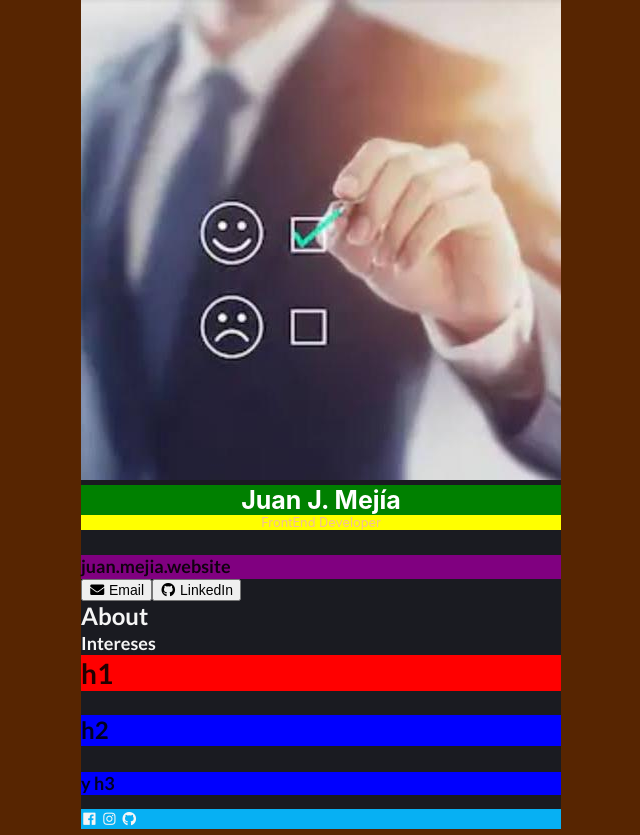
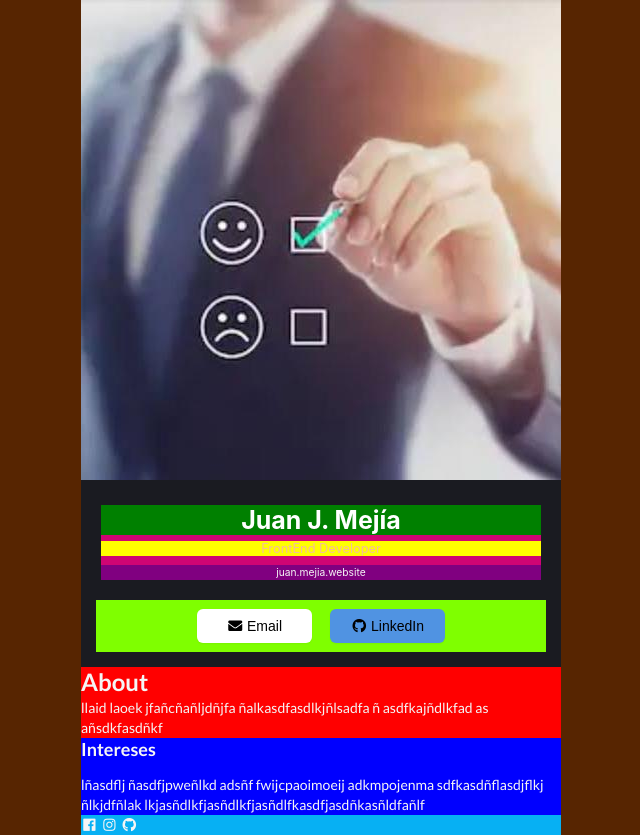
Before and after one commit to imevasoldi/Digital-card, a React (Vite) app: page / in a window 1280 px wide. Shown: the whole page, without its empty margins (319-959 px from the left). Built offline with nearby package versions, Linux system fonts and the light colour scheme.

Commit message:
buttons styling

```diff
--- a/src/App.css
+++ b/src/App.css
@@ -19,7 +19,7 @@ background-repeat: no-repeat;
   /* flex-direction:column; */
   /* justify-content: center; */
   /* align-items: center; */
-  /* width: 480px; */
+  width: 480px;
   /* justify-content: center; */
   /* align-items: center; */
 }
@@ -30,13 +30,10 @@ img {
   /* padding: 10px; */
 }
 
-.main--content{
-width: 317px;
-height: 399px;
-left: 116px;
-top: 361px;
-
-background: #1A1B21;
+.info--content{
+  text-align: center;
+  background: #cf0574;
+  margin: 20px;
 }
 .info--title{
 font-family: 'Inter';
@@ -44,14 +41,14 @@ font-style: normal;
 font-weight: 700;
 font-size: 25px;
 line-height: 30px;
-text-align: center;
+/* text-align: center; */
 
 color: #FFFFFF;
-background: green;
 margin: 0;
 /* margin-top: 100px; */
 /* padding: 10%; */
 /* margin-bottom: 100%; */
+background: green;
 }
 .info--subtitle{
   font-family: 'Inter';
@@ -59,9 +56,52 @@ margin: 0;
   font-weight: 400;
   font-size: 12.8px;
   line-height: 15px;
-  text-align: center;
+  /* margin: 0; */
+  /* text-align: center; */
+  margin-top: 6px;
+  margin-bottom: 9px;
 
   color: #F3BF99;
+  background: yellow;
+}
+.website--link{
+  margin: 0;
+  font-family: 'Inter';
+  font-style: normal;
+  font-weight: 400;
+  font-size: 10.24px;
+  line-height: 150%;
+  /* identical to box height, or 15px */
+
+  background: purple;
+color: #F5F5F5;
+}
+.buttons--{
+  margin: 15px;
+  text-align: center;
+  background: chartreuse;
+}
+.button--mail{
+  margin: 9px;
+  cursor: pointer;
+  width: 115px;
+  height: 34px;
+
+  box-shadow: 0px 1px 2px rgba(0, 0, 0, 0.05);
+  border: none;
+  border-radius: 6px;
+  background: white
+}
+.button--linkedin{
+  margin: 9px;
+  cursor: pointer;
+  width: 115px;
+  height: 34px;
+
+  box-shadow: 0px 1px 2px rgba(0, 0, 0, 0.05);
+  border: none;
+  border-radius: 6px;
+  background: #5093E2;
 }
 body {
   display: grid;
@@ -72,12 +112,14 @@ body {
 }
 .about-- {
 /* background: #1A1B21; */
+background: red;
 color: #F5F5F5;
 /* text-align:justify; */
 
 }
 .interests-- {
 /* background: #1A1B21; */
+background: blue;
 /* text-align: center; */
 color: #F5F5F5;
 
--- a/src/App.jsx
+++ b/src/App.jsx
@@ -11,7 +11,7 @@ function App() {
     // <div>
     <div className='container'>
     {/* <div className="info--picture"/> */}
-    <img src='/src/images/img1.jpeg'/>
+    {/* <img src='/src/images/img1.jpeg'/> */}
       {/* <div/> */}
         {/* <div className='main--content'> */}
         {/* <div> */}
--- a/src/Components/About.jsx
+++ b/src/Components/About.jsx
@@ -1,10 +1,10 @@
 export default function About(){
     return <div className="about--">
-        <h2>About</h2>
-        {/* <p>llaid  laoek jfañcñañljdñjfa
+        <h2 style={{margin: "0"}}>About</h2>
+        <p style={{margin: "0"}}>llaid  laoek jfañcñañljdñjfa
             ñalkasdfasdlkjñlsadfa  ñ
             asdfkajñdlkfad
             as añsdkfasdñkf
-        </p> */}
+        </p>
     </div>
 }
--- a/src/Components/Footer.jsx
+++ b/src/Components/Footer.jsx
@@ -1,9 +1,9 @@
 export const Footer = () => {
     return (
     <div>
-            <h1 style={{background: "red"}}>h1</h1>
+            {/* <h1 style={{background: "red"}}>h1</h1>
             <h2 style={{background: "blue"}}>h2</h2>
-            <h3 style={{background: "blue"}}>y h3</h3>
+            <h3 style={{background: "blue"}}>y h3</h3> */}
         <div className="footer--">
         <i className="facebook icon"/>
         <i className="instagram icon"/>
--- a/src/Components/Info.jsx
+++ b/src/Components/Info.jsx
@@ -1,28 +1,17 @@
 function Info () {
     return <div>
-        <div className="info--">
+    <img src='/src/images/img1.jpeg'/>
+        <div className="info--content">
             <h1 className="info--title"
-                // style={{
-                //     background: "green",
-                //     margin: "0",
-                //     marginBottom: "10%",
-                // }}
             >
                 Juan J. Mejía</h1>
             <h2 className="info--subtitle"
-                style={{
-                background: "yellow",
-                margin: "0%"
-            }}
             >
                 FrontEnd Developer</h2>
-            {/* <h3 className="website--link"> juan.mejia.website</h3> */}
-            <h3 style={{background: "purple"}}> juan.mejia.website</h3>
+            <h3 className="website--link"> juan.mejia.website</h3>
         </div>
         <div className="buttons--">
             <button className="button--mail">
-                {/* <i className="trash alternate outline icon"/> */}
-                {/* <i className="edit alternate outline icon"/> */}
                 <i className="mail icon"/>
                 Email</button>
             <button className="button--linkedin">
--- a/src/Components/Interests.jsx
+++ b/src/Components/Interests.jsx
@@ -2,13 +2,13 @@ const Interests = () => {
     return <div className="interests--">
         <h3>Intereses</h3>
         {/* <p style={{margin: "50px"}}> */}
-        {/* <p>
+        <p>
             lñasdflj ñasdfjpweñlkd
             adsñf fwijcpaoimoeij
             adkmpojenma sdfkasdñflasdjflkj
             ñlkjdfñlak
             lkjasñdlkfjasñdlkfjasñdlfkasdfjasdñkasñldfañlf
-        </p> */}
+        </p>
     </div>
 }
 export default Interests
```
